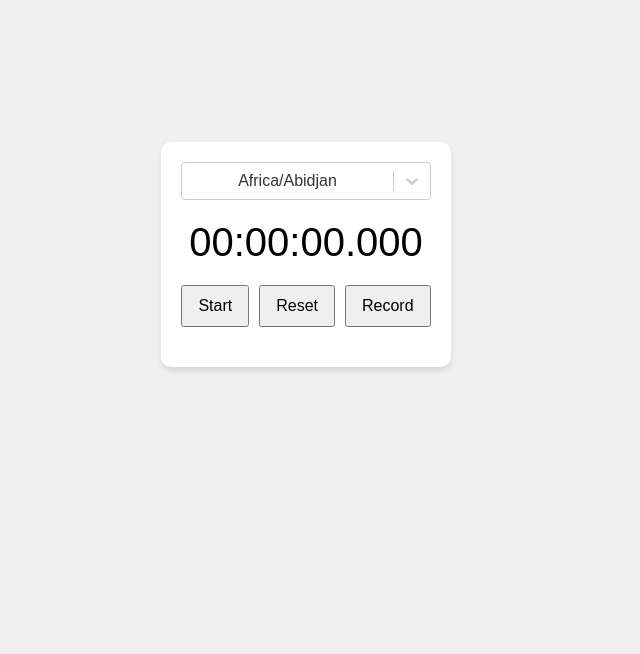
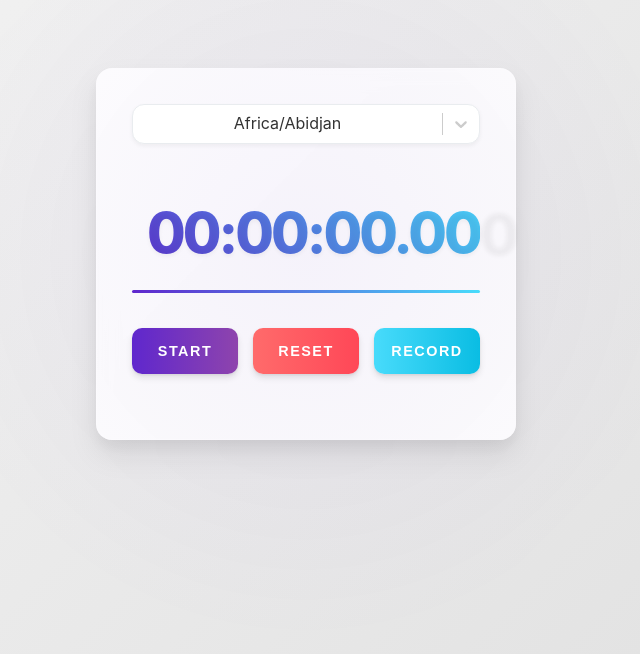
Before and after one commit to ssi77/creafi-test, a React (Vite) app: page / in a window 1280 px wide. Shown: the part 146-800 px from the top of the page, without its empty margins (334-974 px from the left). Built offline with nearby package versions, Linux system fonts and the light colour scheme.

Commit message:
Auto-save: Update 6 files (10:14)

```diff
--- a/src/App.jsx
+++ b/src/App.jsx
@@ -7,6 +7,34 @@ import React, { useState, useEffect } from 'react'
       const [isRunning, setIsRunning] = useState(false)
       const [recordedTimes, setRecordedTimes] = useState([])
       const [selectedTimezone, setSelectedTimezone] = useState(null)
+
+      // Custom Select styles
+      const customSelectStyles = {
+        control: (provided) => ({
+          ...provided,
+          borderRadius: '12px',
+          border: '1px solid #e9ecef',
+          boxShadow: '0 2px 4px rgba(0, 0, 0, 0.05)',
+          '&:hover': {
+            borderColor: '#5f27cd'
+          }
+        }),
+        option: (provided, state) => ({
+          ...provided,
+          backgroundColor: state.isSelected
+            ? '#5f27cd'
+            : state.isFocused
+              ? '#f1f3f5'
+              : 'white',
+          color: state.isSelected ? 'white' : 'inherit'
+        }),
+        menu: (provided) => ({
+          ...provided,
+          borderRadius: '12px',
+          boxShadow: '0 8px 20px rgba(0, 0, 0, 0.1)',
+          zIndex: 9999
+        })
+      }
 
       // Generate timezone options
       const timezoneOptions = moment.tz.names().map(tz => ({
@@ -47,24 +75,14 @@ import React, { useState, useEffect } from 'react'
           ms.toString().padStart(3, '0')}`
       }
 
-      // Start stopwatch
-      const handleStart = () => {
-        setIsRunning(true)
-      }
-
-      // Pause stopwatch
-      const handlePause = () => {
-        setIsRunning(false)
-      }
-
-      // Reset stopwatch
+      // Handlers
+      const handleStart = () => setIsRunning(true)
+      const handlePause = () => setIsRunning(false)
       const handleReset = () => {
         setTime(0)
         setIsRunning(false)
         setRecordedTimes([])
       }
-
-      // Record time
       const handleRecord = () => {
         const formattedTime = formatTime(time)
         const timezoneTime = moment().tz(selectedTimezone.value).format('YYYY-MM-DD HH:mm:ss z')
@@ -79,6 +97,7 @@ import React, { useState, useEffect } from 'react'
               onChange={setSelectedTimezone}
               options={timezoneOptions}
               placeholder="Select Timezone"
+              styles={customSelectStyles}
             />
           </div>
 
--- a/src/index.css
+++ b/src/index.css
@@ -1,46 +1,260 @@
-body {
-      font-family: Arial, sans-serif;
+:root {
+      --primary-color: #5f27cd;
+      --secondary-color: #48dbfb;
+      --background-color: #f5f5f5;
+      --text-color: #2f3542;
+      --accent-color: #ff6b6b;
+      --border-radius: 16px;
+      --transition-speed: 0.3s;
+    }
+
+    * {
+      margin: 0;
+      padding: 0;
+      box-sizing: border-box;
+      transition: all var(--transition-speed) ease;
+    }
+
+    body {
+      font-family: 'Inter', -apple-system, BlinkMacSystemFont, 'Segoe UI', Roboto, Oxygen, Ubuntu, Cantarell, 'Open Sans', 'Helvetica Neue', sans-serif;
       display: flex;
       justify-content: center;
       align-items: center;
-      height: 100vh;
-      margin: 0;
-      background-color: #f0f0f0;
+      min-height: 100vh;
+      background: linear-gradient(135deg, var(--background-color) 0%, #e0e0e0 100%);
+      color: var(--text-color);
+      line-height: 1.6;
+      padding: 20px;
     }
 
     .stopwatch-container {
+      width: 420px;
+      background: white;
+      border-radius: var(--border-radius);
+      box-shadow:
+        0 15px 30px rgba(0, 0, 0, 0.08),
+        0 8px 15px rgba(0, 0, 0, 0.05);
+      padding: 35px;
       text-align: center;
-      background-color: white;
-      padding: 20px;
-      border-radius: 10px;
-      box-shadow: 0 4px 6px rgba(0, 0, 0, 0.1);
+      position: relative;
+      backdrop-filter: blur(10px);
+      background: rgba(255, 255, 255, 0.9);
+      border: 1px solid rgba(255, 255, 255, 0.2);
+      transform-style: preserve-3d;
+      transform: perspective(1000px);
+    }
+
+    .stopwatch-container::before {
+      content: '';
+      position: absolute;
+      top: -50%;
+      left: -50%;
+      width: 200%;
+      height: 200%;
+      background: radial-gradient(
+        circle at center,
+        rgba(95, 39, 205, 0.05),
+        transparent 70%
+      );
+      transform: rotate(-45deg);
+      z-index: -1;
+    }
+
+    .timezone-select {
+      margin-bottom: 30px;
     }
 
     .time-display {
-      font-size: 2.5rem;
-      margin-bottom: 20px;
+      font-size: 3.5rem;
+      font-weight: 800;
+      color: var(--primary-color);
+      background: linear-gradient(
+        45deg,
+        var(--primary-color),
+        var(--secondary-color)
+      );
+      -webkit-background-clip: text;
+      -webkit-text-fill-color: transparent;
+      letter-spacing: -3px;
+      margin-bottom: 35px;
+      padding: 15px;
+      border-radius: 12px;
+      position: relative;
+      text-shadow: 0 2px 4px rgba(0, 0, 0, 0.05);
+    }
+
+    .time-display::after {
+      content: '';
+      position: absolute;
+      bottom: 0;
+      left: 0;
+      width: 100%;
+      height: 3px;
+      background: linear-gradient(
+        to right,
+        var(--primary-color),
+        var(--secondary-color)
+      );
+      border-radius: 3px;
     }
 
     .controls {
-      display: flex;
-      justify-content: center;
-      gap: 10px;
-      margin-bottom: 20px;
+      display: grid;
+      grid-template-columns: repeat(3, 1fr);
+      gap: 15px;
+      margin-bottom: 30px;
     }
 
     .controls button {
-      padding: 10px 15px;
-      font-size: 1rem;
+      padding: 15px;
+      border: none;
+      border-radius: 10px;
+      font-weight: 700;
+      font-size: 0.9rem;
+      text-transform: uppercase;
+      letter-spacing: 1.5px;
       cursor: pointer;
+      color: white;
+      position: relative;
+      box-shadow:
+        0 4px 6px rgba(0, 0, 0, 0.1),
+        0 1px 3px rgba(0, 0, 0, 0.08);
+      transform: translateZ(0);
+      backface-visibility: hidden;
     }
 
-    .timezone-select {
-      margin-bottom: 20px;
+    .controls button:nth-child(1) {
+      background: linear-gradient(
+        to right,
+        var(--primary-color),
+        #8e44ad
+      );
+    }
+
+    .controls button:nth-child(2) {
+      background: linear-gradient(
+        to right,
+        var(--accent-color),
+        #ff4757
+      );
+    }
+
+    .controls button:nth-child(3) {
+      background: linear-gradient(
+        to right,
+        var(--secondary-color),
+        #0abde3
+      );
+    }
+
+    .controls button:hover {
+      transform:
+        translateY(-5px)
+        scale(1.05);
+      box-shadow:
+        0 6px 10px rgba(0, 0, 0, 0.15),
+        0 2px 5px rgba(0, 0, 0, 0.1);
     }
 
     .recorded-times {
-      max-height: 200px;
-      overflow-y: auto;
-      border: 1px solid #ddd;
-      padding: 10px;
+      max-height: 250px;
+      min-height: 100px;
+      width: 100%;
+      background-color: #f8f9fa;
+      border-radius: 12px;
+      padding: 20px;
+      border: 1px solid #e9ecef;
+      position: relative;
+      transition: all var(--transition-speed) ease;
+      perspective: 1000px;
     }
+
+    .recorded-times h3 {
+      color: var(--primary-color);
+      margin-bottom: 15px;
+      font-weight: 700;
+      border-bottom: 2px solid #e9ecef;
+      padding-bottom: 10px;
+      position: sticky;
+      top: 0;
+      background: white;
+      z-index: 10;
+    }
+
+    .recorded-times div {
+      background-color: white;
+      padding: 12px;
+      margin-bottom: 10px;
+      border-radius: 8px;
+      box-shadow:
+        0 2px 4px rgba(0, 0, 0, 0.05);
+      font-size: 0.95rem;
+      position: relative;
+      transform-style: preserve-3d;
+      transition: all var(--transition-speed) ease;
+    }
+
+    .recorded-times div:hover {
+      transform:
+        translateX(10px)
+        rotateY(5deg);
+      box-shadow:
+        0 4px 8px rgba(0, 0, 0, 0.1);
+    }
+
+    .recorded-times div::before {
+      content: '';
+      position: absolute;
+      left: 0;
+      top: 0;
+      width: 4px;
+      height: 100%;
+      background: linear-gradient(
+        to bottom,
+        var(--primary-color),
+        var(--secondary-color)
+      );
+      border-radius: 4px 0 0 4px;
+      opacity: 0;
+      transition: all var(--transition-speed) ease;
+    }
+
+    .recorded-times div:hover::before {
+      opacity: 1;
+    }
+
+    /* Custom Scrollbar */
+    .recorded-times::-webkit-scrollbar {
+      width: 8px;
+    }
+
+    .recorded-times::-webkit-scrollbar-track {
+      background: #f1f3f5;
+      border-radius: 10px;
+    }
+
+    .recorded-times::-webkit-scrollbar-thumb {
+      background: var(--primary-color);
+      border-radius: 10px;
+    }
+
+    /* Responsive Adjustments */
+    @media (max-width: 480px) {
+      .stopwatch-container {
+        width: 95%;
+        padding: 20px;
+      }
+
+      .time-display {
+        font-size: 2.5rem;
+      }
+
+      .controls {
+        grid-template-columns: 1fr 1fr;
+        grid-template-rows: auto auto;
+      }
+
+      .controls button:last-child {
+        grid-column: span 2;
+      }
+    }
```
